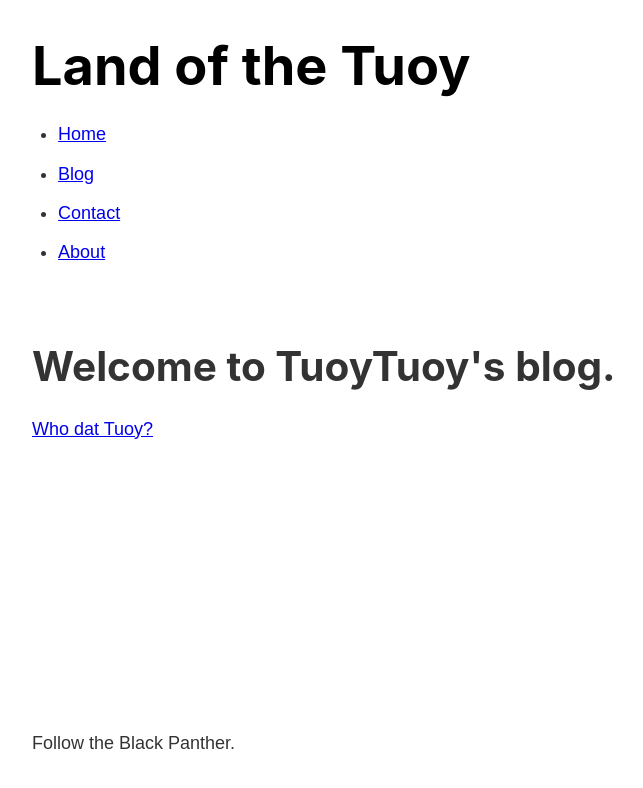
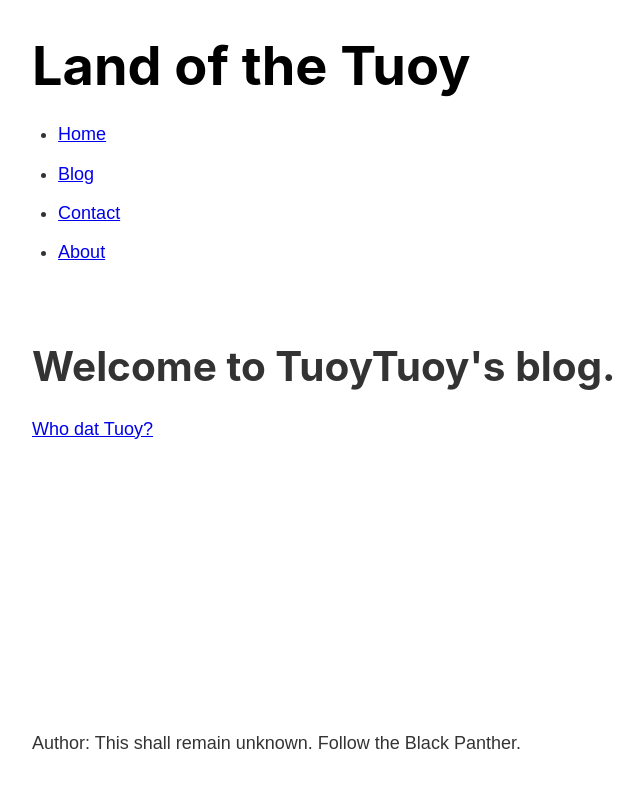
Before and after one commit to selimyan/gatsby-blog, a Gatsby site: page / in a window 1280 px wide. Shown: the whole page, without its empty margins (251-894 px from the left). Built offline with nearby package versions, Linux system fonts and the light colour scheme; Gatsby itself is replaced by a stand-in of ours.

Commit message:
fetch header and footer with graphQL

```diff
--- a/gatsby-config.js
+++ b/gatsby-config.js
@@ -5,7 +5,10 @@
  */
 
 module.exports = {
-  /* Your site config here */
+  siteMetadata: {
+    title: 'Land of the Tuoy',
+    author: 'This shall remain unknown',
+  },
   plugins: [
     'gatsby-plugin-sass'
   ],
--- a/src/components/footer.js
+++ b/src/components/footer.js
@@ -1,9 +1,21 @@
 import React from 'react'
+import { graphql, useStaticQuery } from 'gatsby'
 
 const Footer = () => {
+  const data = useStaticQuery(graphql`
+    query {
+      site {
+        siteMetadata {
+          author
+        }
+      }
+    }
+  `)
+
   return (
     <footer>
-      <p>Follow the Black Panther.</p>
+      <p>Author: {data.site.siteMetadata.author}. Follow the Black Panther.</p>
+
     </footer>
   )
 }
--- a/src/components/header.js
+++ b/src/components/header.js
@@ -1,14 +1,24 @@
 import React from 'react'
-import { Link } from 'gatsby'
+import { Link, graphql, useStaticQuery } from 'gatsby'
 
 import * as headerStyles from './header.module.scss'
 
 const Header = () => {
+  const data = useStaticQuery(graphql`
+    query {
+      site {
+        siteMetadata {
+          title
+        }
+      }
+    }
+  `)
+
   return (
     <header className={headerStyles.header}>
       <h1>
         <Link to="/" className={headerStyles.title}>
-          Land of the Tuoy
+          {data.site.siteMetadata.title}
         </Link>
       </h1>
       <nav>
```
